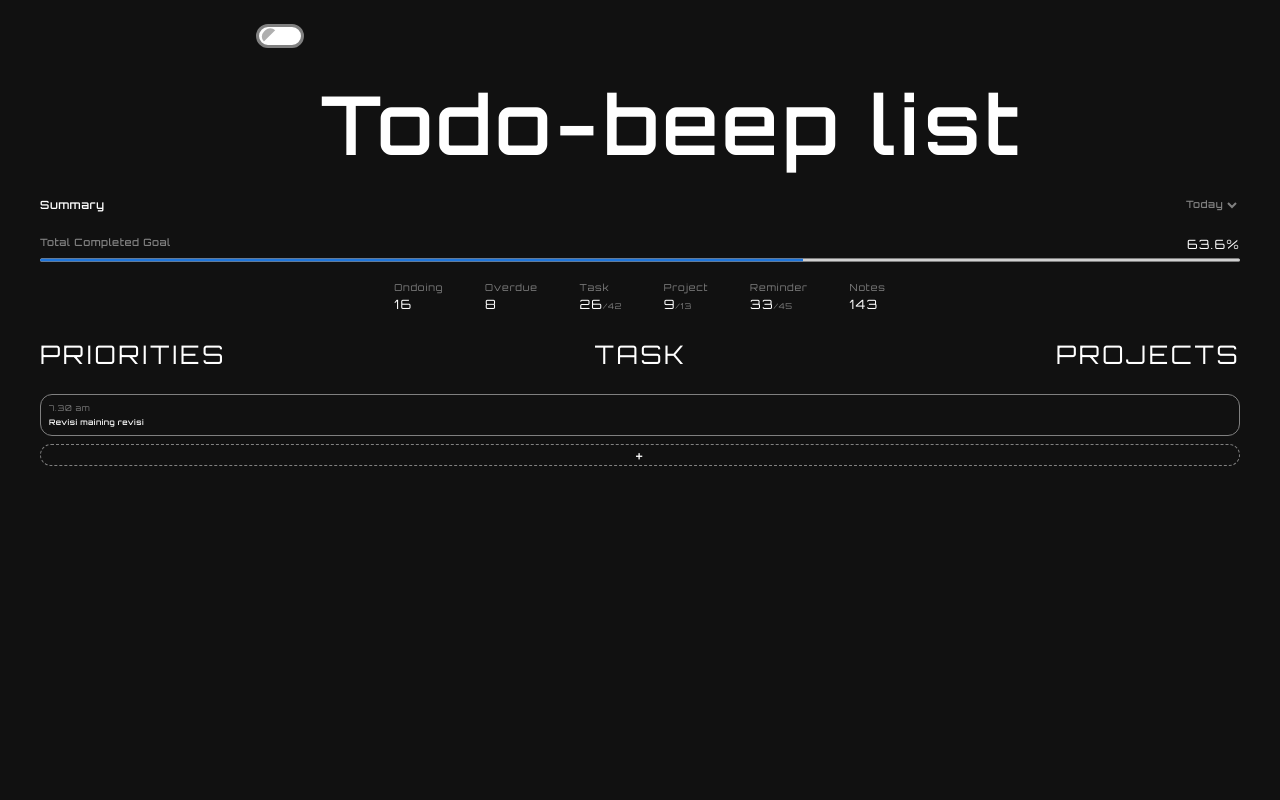
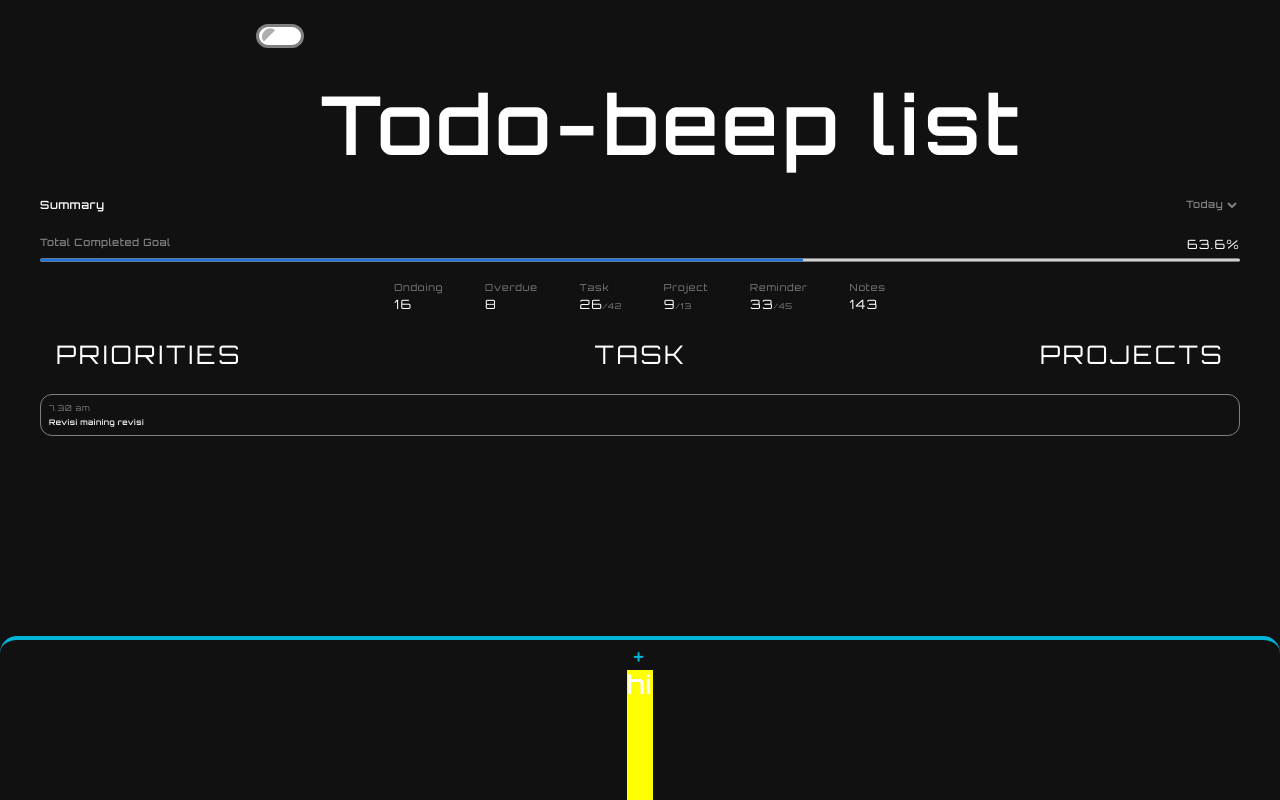
Before and after one commit to Koke-beep/Todo, a React (Create React App) app in the folder frontend/: page / in a window 1280 px wide. Built offline with nearby package versions, Linux system fonts and the light colour scheme.

Commit message:
Button newTask done bt is necessary refactor this component (single responsability - refactor)

```diff
--- a/frontend/src/App.scss
+++ b/frontend/src/App.scss
@@ -1,6 +1,7 @@
 .App{
     background: var(--theme-page-background);
     color: var(--theme-page-text);
-    height: 100vh;
+    height:100vh;
+    overflow:hidden;
     padding: 0 2.5em;
 }
--- /dev/null
+++ b/frontend/src/Components/NewTaskForm/NewTaskForm.scss
@@ -0,0 +1,21 @@
+.taskList__newTask{
+    display:flex;
+    flex-direction:column;
+    align-items:center;
+    transform:translate(-2.5em,12em);
+    width:100vw;
+    top:0;
+    transition: top 0.8s;
+
+    &>button{
+        border-top:4px solid #00b4d8;
+        border-radius: 1.5em;
+        font-size: 1.5em;
+        width:100%;
+        color:#00b4d8;
+
+        &:active{
+            border-top:2px solid #00b4d8;
+        }
+    }
+}
--- a/frontend/src/Components/TaskList/TaskList.jsx
+++ b/frontend/src/Components/TaskList/TaskList.jsx
@@ -1,25 +1,35 @@
+/* eslint-disable no-console */
+/* eslint-disable no-multi-assign */
 import React from 'react';
 import './TaskList.scss';
 
 export default function taskList() {
+  function openNewTask() {
+    const newTask = document.querySelector('.taskList__newTask').style.top = '-500px';
+    console.log(newTask);
+  }
+
   return (
+    <>
       <section id="taskList__box">
         <div className="taskList__categories">
           <button type="button">PRIORITIES</button>
           <button type="button">TASK</button>
           <button type="button">PROJECTS</button>
         </div>
+
         <div className="taskList__detail">
           <div>
             <span>7.30 am</span>
             <button type="button">Revisi maining revisi</button>
           </div>
         </div>
-      <div className="taskList__detail--new">
 
-        <button type="button">+</button>
-
+        <div className="taskList__newTask">
+          <button type="button" onClick={() => openNewTask()}>+</button>
+          <h1 className="prueba">hi</h1>
         </div>
       </section>
+    </>
   );
 }
--- a/frontend/src/Components/TaskList/TaskList.scss
+++ b/frontend/src/Components/TaskList/TaskList.scss
@@ -1,7 +1,6 @@
 #taskList__box{
     display:flex;
     flex-direction:column;
-    position: relative;
 
     button{
         border: 0;
@@ -14,7 +13,7 @@
     .taskList__categories{
         display:flex;
         justify-content: space-between;
-        margin:1em 0;
+        margin:1em ;
 
         &>button{
             font-size: 2vw;
@@ -49,16 +48,33 @@
                 text-align:left;
             }
         }
+    }
 
-        &--new{
-           &>button{
-               border:1px dashed gray;
-               border-radius: 1.5em;
-               width:100%;
-               font-size: 1em;
-           }
+    .taskList__newTask{
+        display:flex;
+        flex-direction:column;
+        align-items:center;
+        transform:translate(-2.5em,12em);
+        width:100vw;
+        top:0;
+        transition: top 0.8s;
+
+        &>button{
+            border-top:4px solid #00b4d8;
+            border-radius: 1.5em;
+            font-size: 1.5em;
+            width:100%;
+            color:#00b4d8;
+
+            &:active{
+                border-top:2px solid #00b4d8;
+            }
         }
     }
 
+}
 
+.prueba{
+    height:100vh;
+    background:yellow;
 }
```
Also changed, not shown: frontend/src/Components/NewTaskForm/NewTaskForm.jsx (added). Lines whose indentation alone changed are shown as unchanged.
